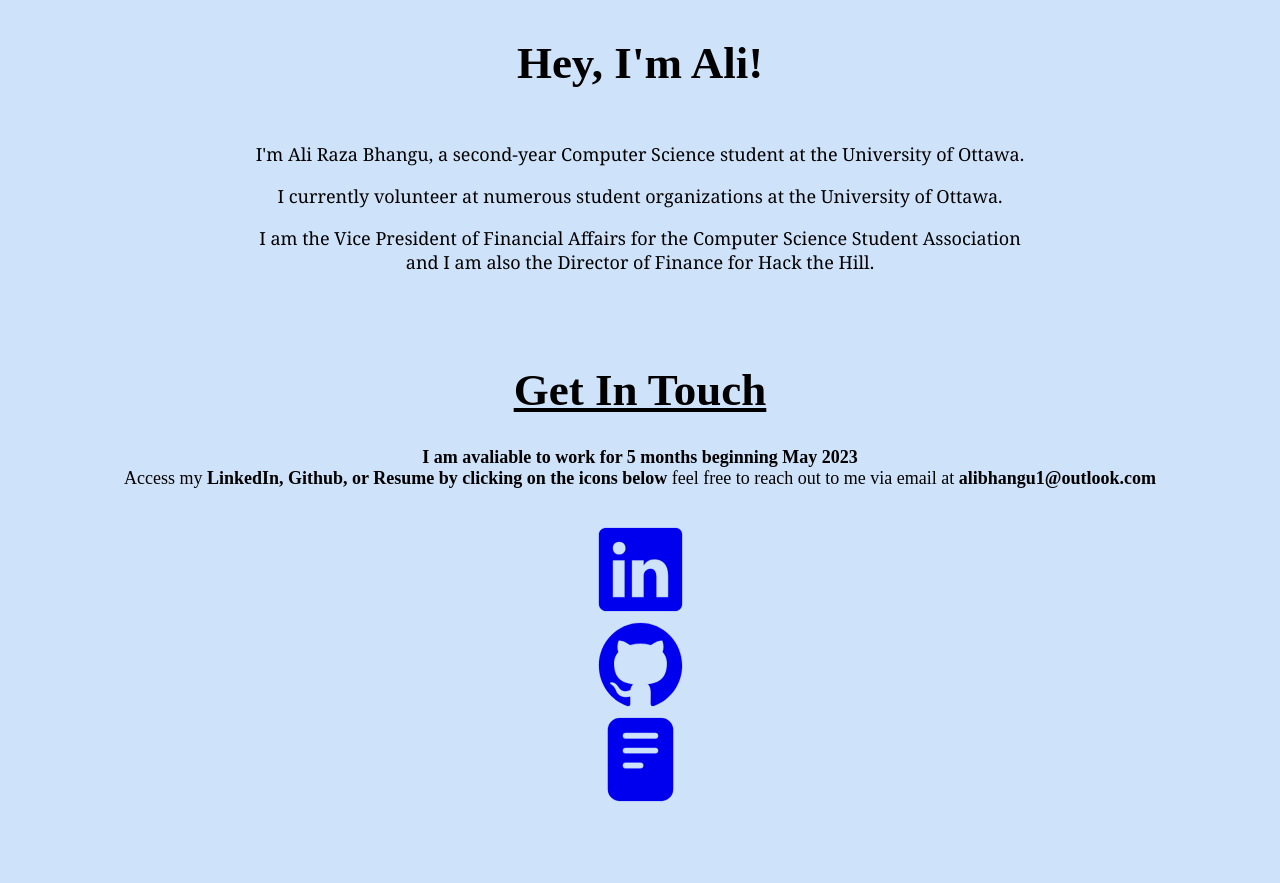
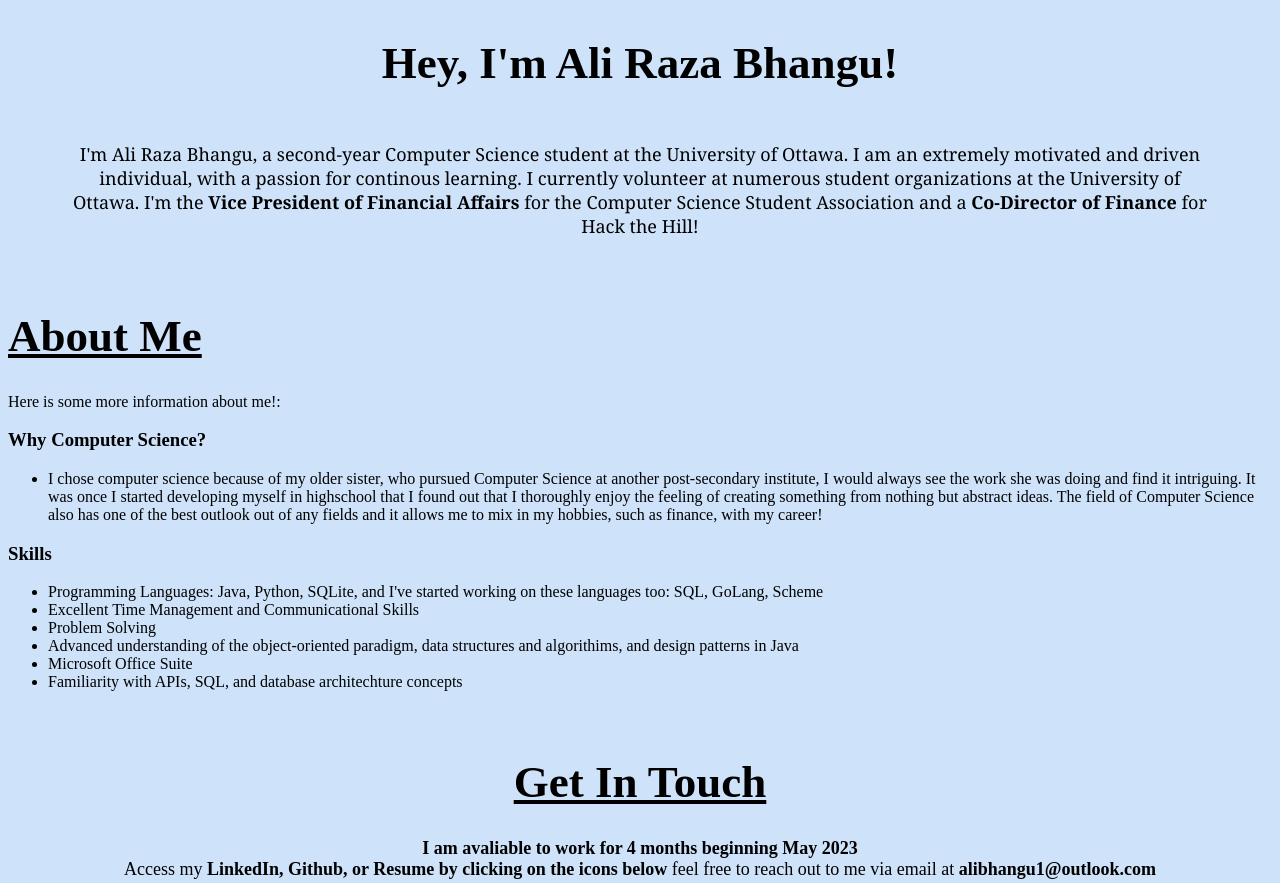
Before and after one commit to ABhangu59/ABhangu59.github.io, a plain HTML site: page index.html in a window 1280 px wide. Shown: the part 283-1166 px from the top of the page. Before the commit the page ends 1098 px from the top, so only its background shows below. Drawn offline with nearby package versions, Linux system fonts and the light colour scheme; a script that the page names is missing.

Commit message:
Updated index HTML

```diff
--- a/index.html
+++ b/index.html
@@ -21,45 +21,58 @@
 
     <main>
       <div class = "header">
-        <h1>Hey, I'm Ali!</h1>
+        <h1>Hey, I'm Ali Raza Bhangu!</h1>
       </div>
 
 
 
       <div class = "bodyText">
         <p>
-          I'm Ali Raza Bhangu, a second-year Computer Science student at the University of Ottawa.
+          I'm Ali Raza Bhangu, a second-year Computer Science student at the University of Ottawa. I am an extremely
+          motivated and driven individual, with a passion for continous learning. I currently volunteer at numerous
+          student organizations at the University of Ottawa. I'm the <b>Vice President of Financial Affairs </b> for the Computer
+          Science Student Association and a <b>Co-Director of Finance </b> for Hack the Hill!
         </p>
-        <p>
-          I currently volunteer at numerous student organizations at the University of Ottawa.
+        <br>
+      </div>
+
+      <div class = "aboutMe" >
+        <div class = "head3">
+          <h1><u>About Me</u></h1>
+
+        </div>
+        <p>Here is some more information about me!:
+          <h3>Why Computer Science?</h3>
+          <ul>
+              <li> I chose computer science because of my older sister, who pursued Computer Science at another post-secondary institute,
+                I would always see the work she was doing and find it intriguing. It was once I started developing myself in highschool that
+                I found out that I thoroughly enjoy the feeling of creating something from nothing but abstract ideas. The field of Computer Science also has one of the
+                best outlook out of any fields and it allows me to mix in my hobbies, such as finance, with my career!
+              </li>
+
+          </ul>
+        <h3>Skills</h3>
+        <ul>
+              <li>Programming Languages: Java, Python, SQLite, and I've started working on these languages too: SQL, GoLang, Scheme</li>
+              <li>Excellent Time Management and Communicational Skills</li>
+              <li>Problem Solving</li>
+              <li>Advanced understanding of the object-oriented paradigm, data structures and algorithims, and design patterns in Java</li>
+              <li>Microsoft Office Suite</li>
+              <li>Familiarity with APIs, SQL, and database architechture concepts</li>
+        </ul>
+
+          </list>
         </p>
-
-        <p>
-          I am the Vice President of Financial Affairs for the Computer Science Student Association
-          <br> and I am also the Director of Finance for Hack the Hill.
-        </p>
-
-
-
-        <br>
-
-
-
       </div>
 
 
     </main>
 	<script src="index.js"></script>
-
-
   </body>
-
   <br>
-
-
   <div class = "secondHeader">
     <h1><u>Get In Touch</u></h1>
-    <p><b>I am avaliable to work for 5 months beginning May 2023</b>
+    <p><b>I am avaliable to work for 4 months beginning May 2023</b>
       <br>
       Access my <b>LinkedIn, Github, or Resume by clicking on the icons below</b> feel free
       to reach out to me via email at <b>alibhangu1@outlook.com</b>
@@ -76,7 +89,7 @@
   <ion-icon name="logo-github"></ion-icon>
 </a>
 
-<a href = "AliRazaBhangu_Resume2023.pdf" target = "_blank">
+<a href = "AliRazaBhangu_Resume2023_V2.pdf" target = "_blank">
   <ion-icon name="reader"></ion-icon>
 </a>
 
```
